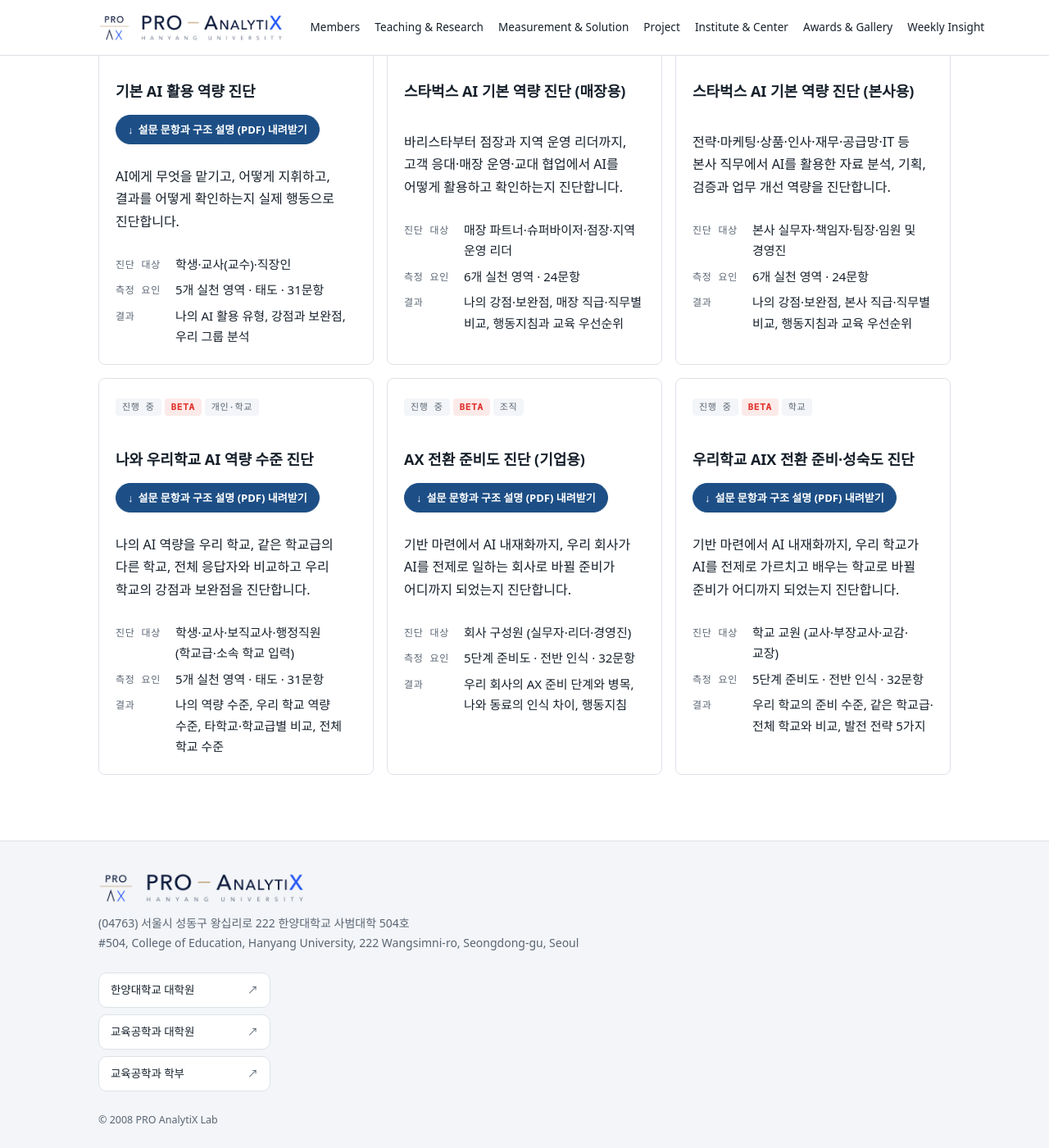
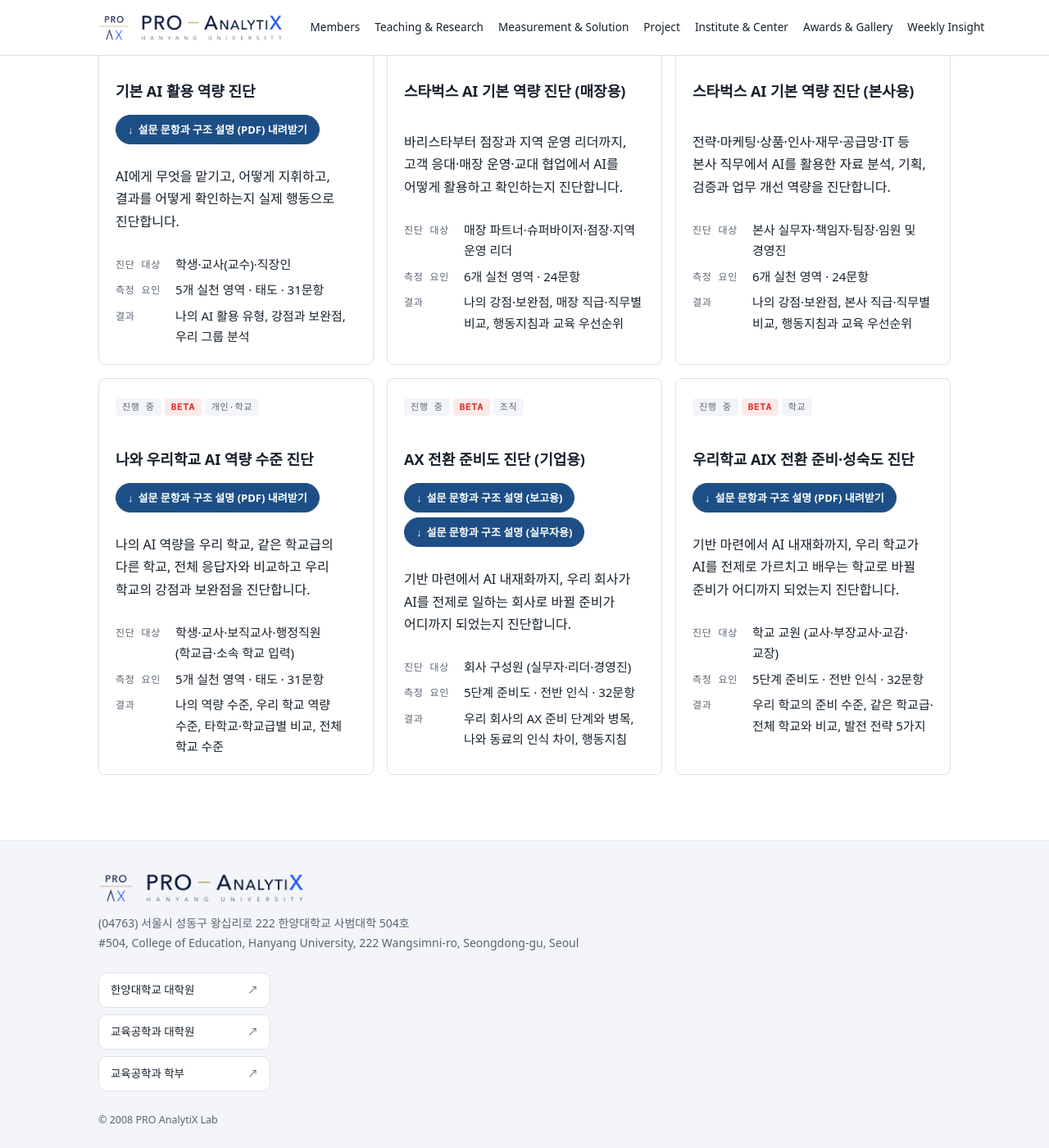
Before and after one commit to drsprolab/drsprolab.github.io, a Jekyll site: the page built from in-progress/index.html, in a window 1280 px wide and 1400 px high, scrolled down 290 px. Shown: the whole window at 82% size. Built offline with Jekyll 4.4.1, drawn with Linux system fonts in a browser that asks for light colours; some web fonts are replaced.

Commit message:
AX 전환 준비도 진단(기업용): 설명서 내려받기를 보고용·실무자용 두 가지로
Co-Authored-By: Claude Opus 5.5 <noreply@anthropic.com>

```diff
--- a/assets/css/style.css
+++ b/assets/css/style.css
@@ -208,6 +208,8 @@ tfoot td { font-weight: 600; border-bottom: 0; }
 .inst--multi .inst-main::before { content: ""; position: absolute; inset: 0; z-index: 1; }
 .inst-doc { position: relative; z-index: 2; justify-self: start; display: inline-flex; align-items: center; gap: 6px; margin-top: -4px; padding: 6px 14px; border: 1px solid #1d4f86; border-radius: 999px; font-size: 13px; font-weight: 600; color: #fff; text-decoration: none; background: #1d4f86; }
 .inst-doc::before { content: "↓"; font-weight: 700; }
+.inst-docs { position: relative; z-index: 2; display: flex; flex-wrap: wrap; gap: 6px; margin-top: -4px; }
+.inst-docs .inst-doc { margin-top: 0; }
 .inst-doc:hover { background: #163e6b; border-color: #163e6b; }
 
 .gallery { display: grid; grid-template-columns: repeat(auto-fill, minmax(200px, 1fr)); gap: 12px; }
--- a/in-progress/index.html
+++ b/in-progress/index.html
@@ -57,7 +57,10 @@ lede: 지금 응답을 받고 있는 진단입니다. 참여하면 바로 나의
     {% if axr.image.path and axr.image.path contains '/assets/og/in-progress/' %}<img class="inst-thumb inst-thumb--compact" src="{{ axr.image.path | relative_url }}" alt="" width="1200" height="630" loading="lazy" decoding="async">{% endif %}
     <div class="tags"><span class="badge">진행 중</span><span class="badge beta">BETA</span><span class="badge">조직</span></div>
     <h3><a class="inst-main" href="{{ '/in-progress/ax-readiness/' | relative_url }}">AX 전환 준비도 진단 (기업용)</a></h3>
-    <a class="inst-doc" href="{{ '/assets/files/ax-readiness-structure.pdf' | relative_url }}" download="AX전환준비도진단_기업용_문항과구조.pdf">설문 문항과 구조 설명 (PDF) 내려받기</a>
+    <div class="inst-docs">
+      <a class="inst-doc" href="{{ '/assets/files/ax-readiness-structure-report.pdf' | relative_url }}" download="AX전환준비도진단_기업용_문항과구조_보고용.pdf">설문 문항과 구조 설명 (보고용)</a>
+      <a class="inst-doc" href="{{ '/assets/files/ax-readiness-structure.pdf' | relative_url }}" download="AX전환준비도진단_기업용_문항과구조_실무자용.pdf">설문 문항과 구조 설명 (실무자용)</a>
+    </div>
     <p>기반 마련에서 AI 내재화까지, 우리 회사가 AI를 전제로 일하는 회사로 바뀔 준비가 어디까지 되었는지 진단합니다.</p>
     <dl class="kv">
       <dt>진단 대상</dt><dd>회사 구성원 (실무자·리더·경영진)</dd>
```
Also changed, not shown: 1 other file.
